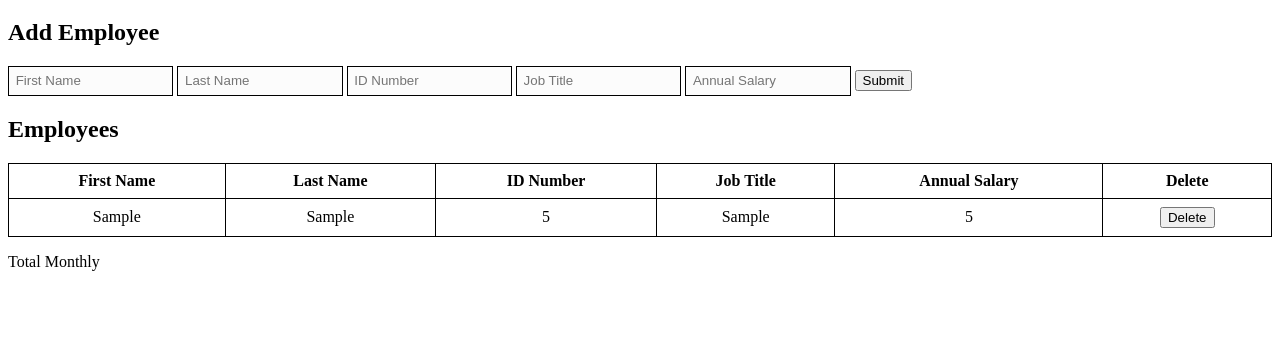
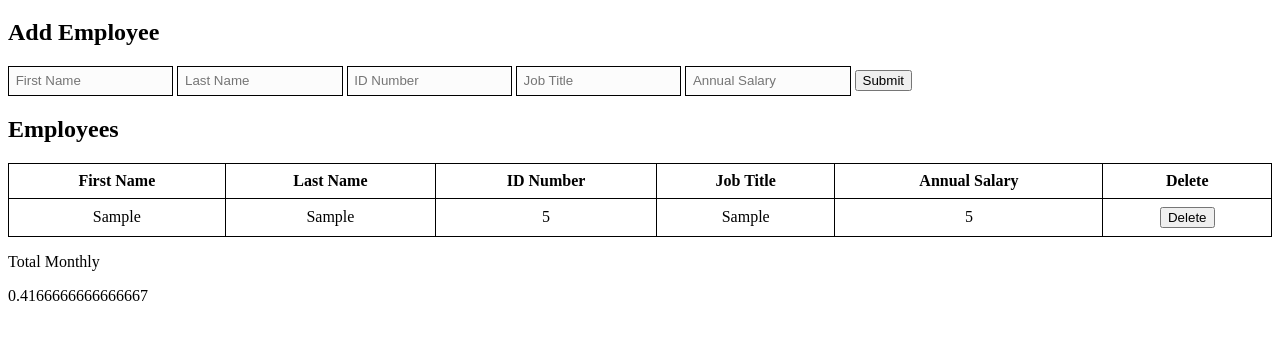
Before and after one commit to DewdropSprite/weekend-salary-calculator, a website: page index.html in a window 1280 px wide. Both pictures are taken after typing "Sample", "Sample", "5", "Sample", "5" into the empty fields and a click on the button "Submit". Shown: the part 61-400 px from the top of the page. Drawn offline with Linux system fonts and the light colour scheme.

Commit message:
total monthly in the footer adds teh annual salary and then divides by 12

```diff
--- a/index.html
+++ b/index.html
@@ -45,6 +45,7 @@
   </main>
   <footer>
     <p>Total Monthly</p>
+    <p id = "monthlyCalculation"></p>
   </footer>
 </body>
 
--- a/script.js
+++ b/script.js
@@ -3,6 +3,8 @@ onReady();
 function onReady() {
     console.log('Javascript is working!');
 }
+
+let monthlyTotal = 0;
 
 function addEmployee(event) {
     console.log("we're adding employees information");
@@ -28,8 +30,15 @@ function addEmployee(event) {
     <td><button onclick="deleteEmployee(event)">Delete</button></td>
     </tr>`;
 
+    monthlyTotal += Number(annualSalaryInput);
+    let monthlySalary = monthlyTotal / 12;
+
+    let mathStuff = document.getElementById("monthlyCalculation");
+    mathStuff.innerHTML = monthlySalary;
+
+
+
     document.getElementById("inputData").reset();
-
     event.preventDefault();
 }
 
@@ -39,7 +48,7 @@ function deleteEmployee(event) {
 }
 
 
-/*Clears out the form inputs after a new employee is submitted (10 ms)
+/*
 ✕ Updates the total monthly salary value when a single employee is added (9 ms)
 ✕ Updates the total monthly salary value when multiple employees are added (10 ms)
 ✕ Applies the 'over-budget' CSS class to the footer when the total monthly salary exceeds $20,000 (13 ms)
```
